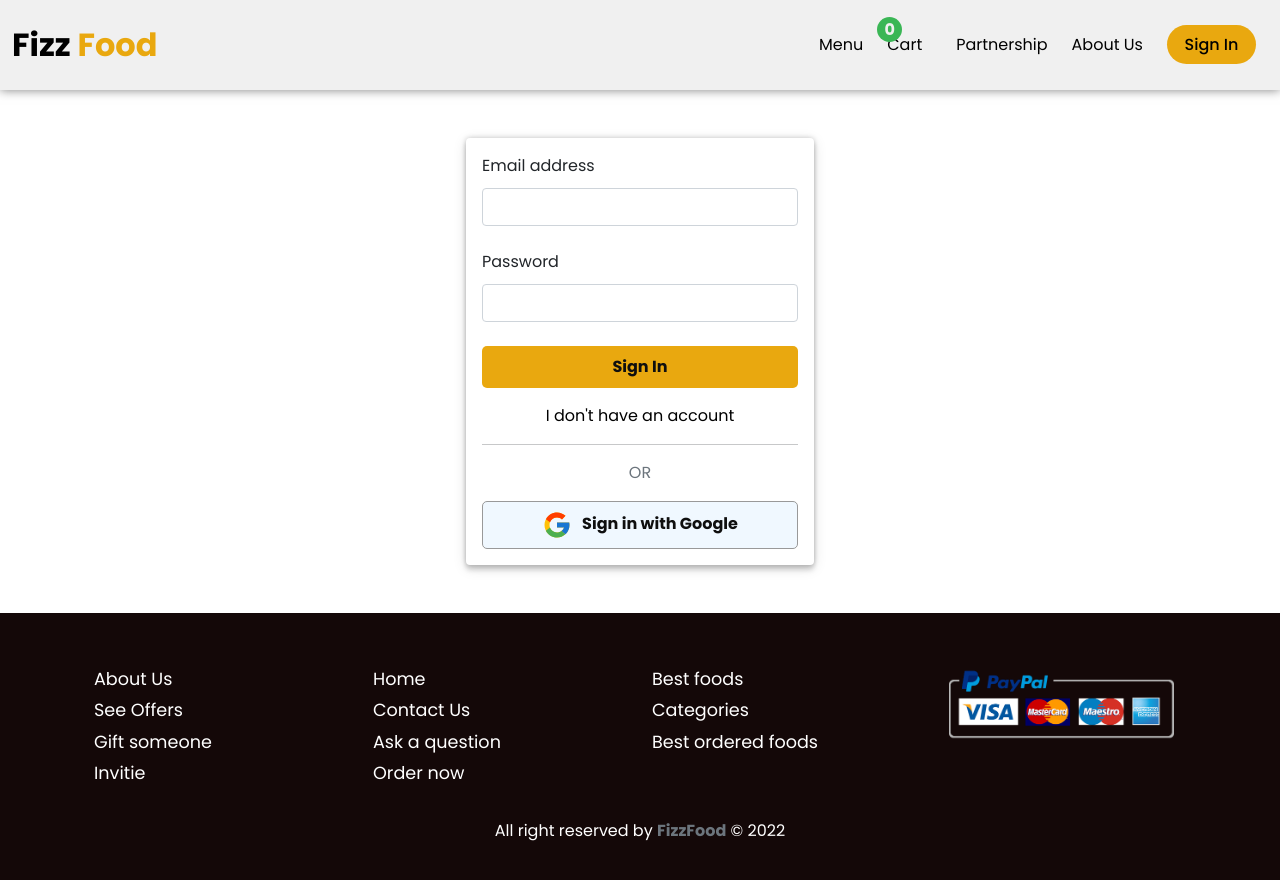
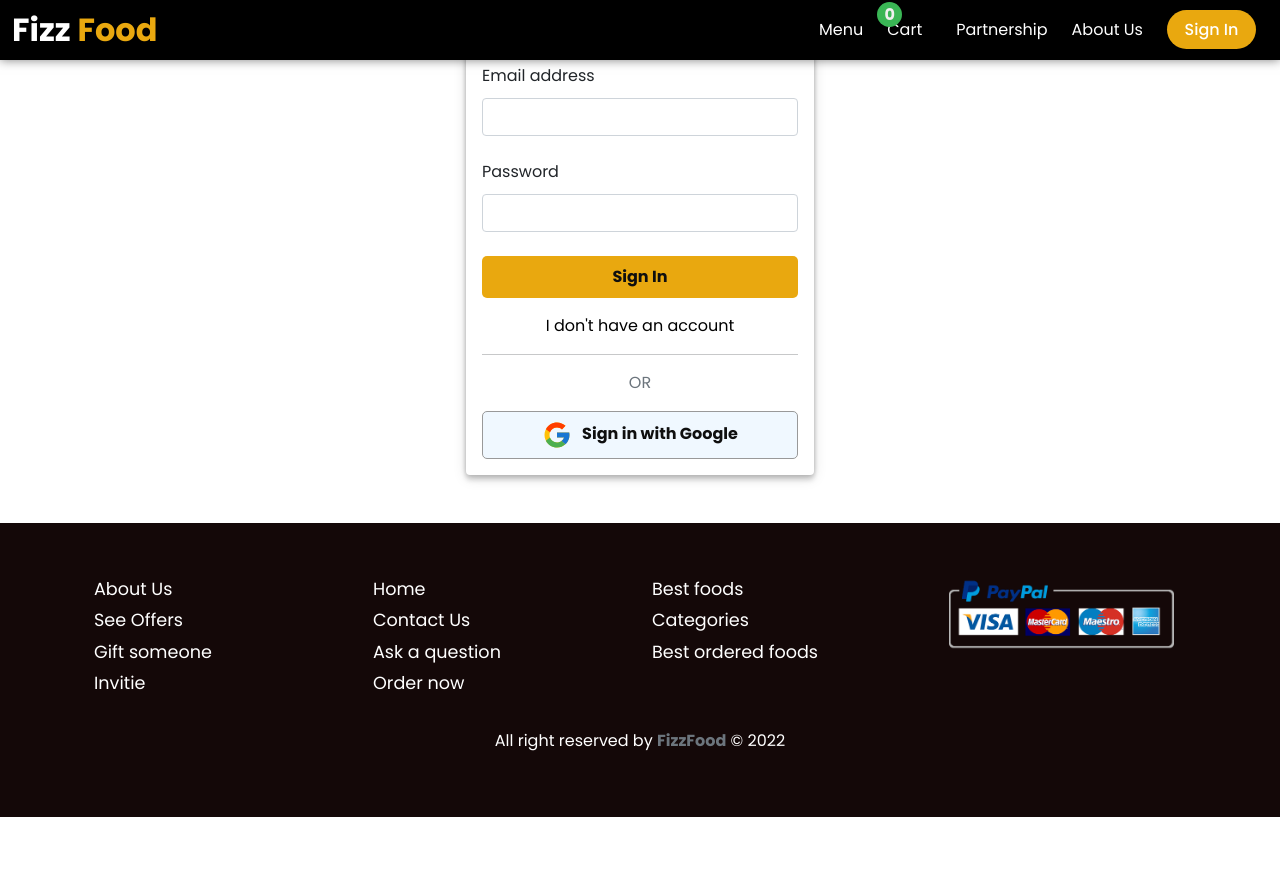
Before and after one commit to MonirSaikat/fizz-food, a React (Create React App) app: page /sign-in in a window 1280 px wide. Shown: the top 880 px of the page. After the commit the page ends 817 px from the top, so only its background shows below. Built offline with nearby package versions, Linux system fonts and the light colour scheme; no server answers.

Commit message:
fixed navbar style

```diff
--- a/src/styles/Navbar.css
+++ b/src/styles/Navbar.css
@@ -1,6 +1,8 @@
 .navbar {
-  background-color: #f0f0f0;
+  background-color: #000;
   padding: 1rem 0;
+  box-shadow: 0px 5px 5px rgba(0, 0, 0, 0.8);
+  transition: all 0.8s ease-in;
 }
 
 .navbar .nav-item {
@@ -8,7 +10,7 @@
 }
 
 .navbar a {
-  color: #000;
+  color: #fff;
   transition: 0.3s ease;
 }
 
@@ -26,9 +28,12 @@
 }
 
 .navbar.scrolled {
-  background: #f0f0f0 !important;
+  background: #000 !important;
   box-shadow: 0px 0px 10px rgba(0, 0, 0, 0.5);
-  position: sticky;
+  position: fixed;
+  width: 100%;
+  transition: all 0.8s ease-in;
+  height: 60px;
   top: 0;
   left: 0;
   z-index: 10;
```
